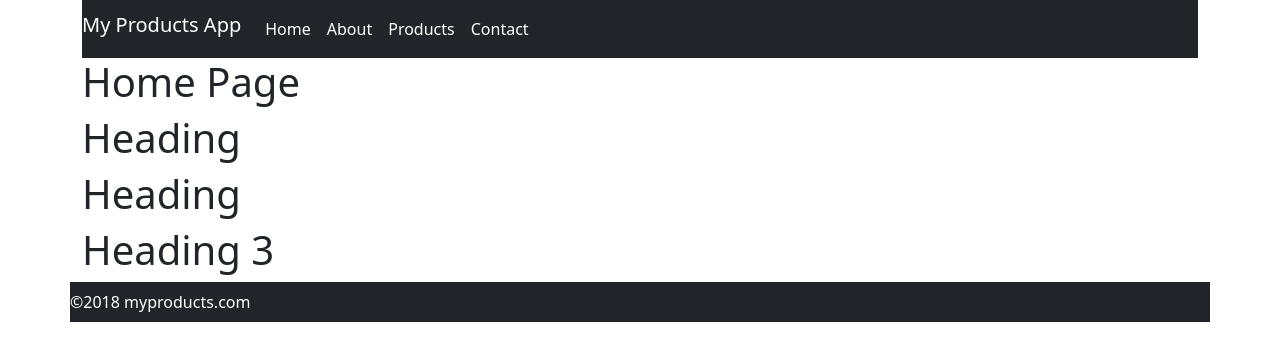
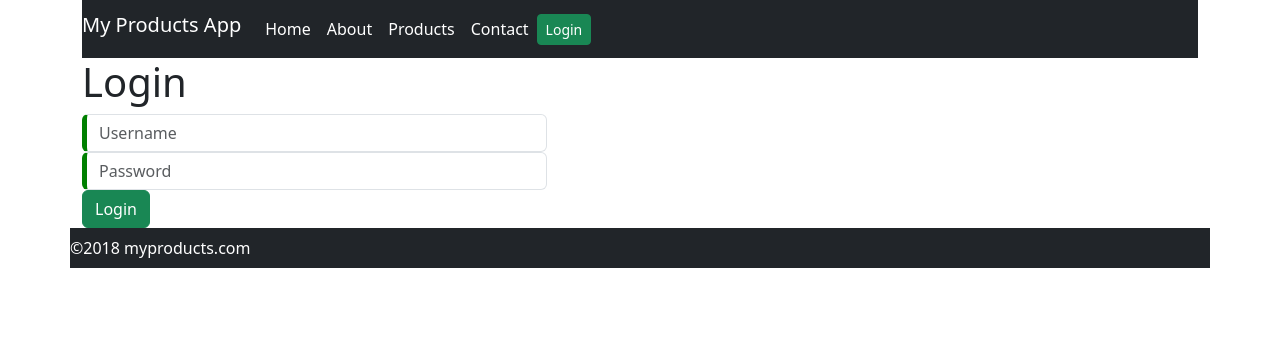
Before and after one commit to Mujib517/angular-6.1, an Angular app: page /login in a window 1280 px wide. Before the commit this address led to /. Shown: the top 360 px of the page. Built offline with nearby package versions, Linux system fonts and the light colour scheme.

Commit message:
User Service Login Comp

```diff
--- a/src/app/app.module.ts
+++ b/src/app/app.module.ts
@@ -20,6 +20,7 @@ import { FormsModule, ReactiveFormsModule } from '@angular/forms';
 import { ReactiveFormComponent } from "./reactive-form/reactive-form.component";
 import { ReviewsComponent } from "./reviews/reviews.component";
 import { MoreInfoComponent } from "./moreInfo/moreInfo.component";
+import { LoginComponent } from "./login/login.component";
 
 
 @NgModule({
@@ -29,7 +30,7 @@ import { MoreInfoComponent } from "./moreInfo/moreInfo.component";
     ProductComponent, UserListComponent, UserComponent,
     HeaderComponent, FooterComponent, ProductDetailComponent,
     TimePipe, NewProductComponent, ReactiveFormComponent, ReviewsComponent,
-    MoreInfoComponent],
+    MoreInfoComponent, LoginComponent],
   bootstrap: [AppComponent]
 })
 export class AppModule { }
--- a/src/app/header/header.component.ts
+++ b/src/app/header/header.component.ts
@@ -11,6 +11,7 @@ import { Component } from "@angular/core";
        <li class="nav-item"><a class="nav-link" routerLink="/products">Products</a></li>
        <li class="nav-item"><a class="nav-link" routerLink="/contact">Contact</a></li>
      </ul>
+     <button routerLink="/login" class="btn btn-sm btn-success">Login</button>
    </nav>
  </header>`
 })
--- /dev/null
+++ b/src/app/login/login.component.ts
@@ -0,0 +1,27 @@
+import { Component } from "@angular/core";
+
+@Component({
+  template: `<h1>Login</h1>
+
+    <div class="col-md-5">
+      <div class="form-group">
+        <input type="text" placeholder="Username" class="form-control" [(ngModel)]="user.username"/>
+      </div>
+      <div class="form-group">
+        <input type="password" placeholder="Password" class="form-control" [(ngModel)]="user.password"/>
+      </div>
+      <div class="form-group">
+        <button class="btn btn-success" (click)="onLogin()">Login</button>
+      </div>
+    </div>
+
+  `
+})
+export class LoginComponent {
+
+  user: any = {};
+
+  onLogin() {
+    console.log("Logging...", this.user);
+  }
+}
--- a/src/app/routing.module.ts
+++ b/src/app/routing.module.ts
@@ -9,6 +9,7 @@ import { NewProductComponent } from "./new-product/new-product.component";
 import { ReactiveFormComponent } from "./reactive-form/reactive-form.component";
 import { ReviewsComponent } from "./reviews/reviews.component";
 import { MoreInfoComponent } from "./moreInfo/moreInfo.component";
+import { LoginComponent } from "./login/login.component";
 
 
 const CHILD_ROUTES: Route[] = [
@@ -22,6 +23,7 @@ const ROUTES: Route[] = [{ path: '', component: HomeComponent },
 { path: 'about', component: AboutComponent },
 { path: 'contact', component: ContactComponent },
 { path: 'products', component: ProductListComponent },
+{ path: 'login', component: LoginComponent },
 { path: 'products/new', component: NewProductComponent },
 { path: 'products/reactive-form', component: ReactiveFormComponent },
 { path: 'products/:id', component: ProductDetailComponent, children: CHILD_ROUTES },
--- a/src/app/services/service.module.ts
+++ b/src/app/services/service.module.ts
@@ -2,8 +2,9 @@ import { NgModule } from "@angular/core";
 import { ProductService } from "./product.serivce";
 import { ConsoleLogger } from "./console.logger";
 import { FileLogger } from "./file.logger";
+import { UserService } from "./user.service";
 
 @NgModule({
-  providers: [ProductService, { provide: ConsoleLogger, useClass: FileLogger }],
+  providers: [ProductService, UserService, { provide: ConsoleLogger, useClass: FileLogger }],
 })
 export class ServiceModule { }
--- /dev/null
+++ b/src/app/services/user.service.ts
@@ -0,0 +1,9 @@
+import { Injectable } from "@angular/core";
+
+@Injectable()
+export class UserService{
+
+  login(user:any){
+
+  }
+}
```
